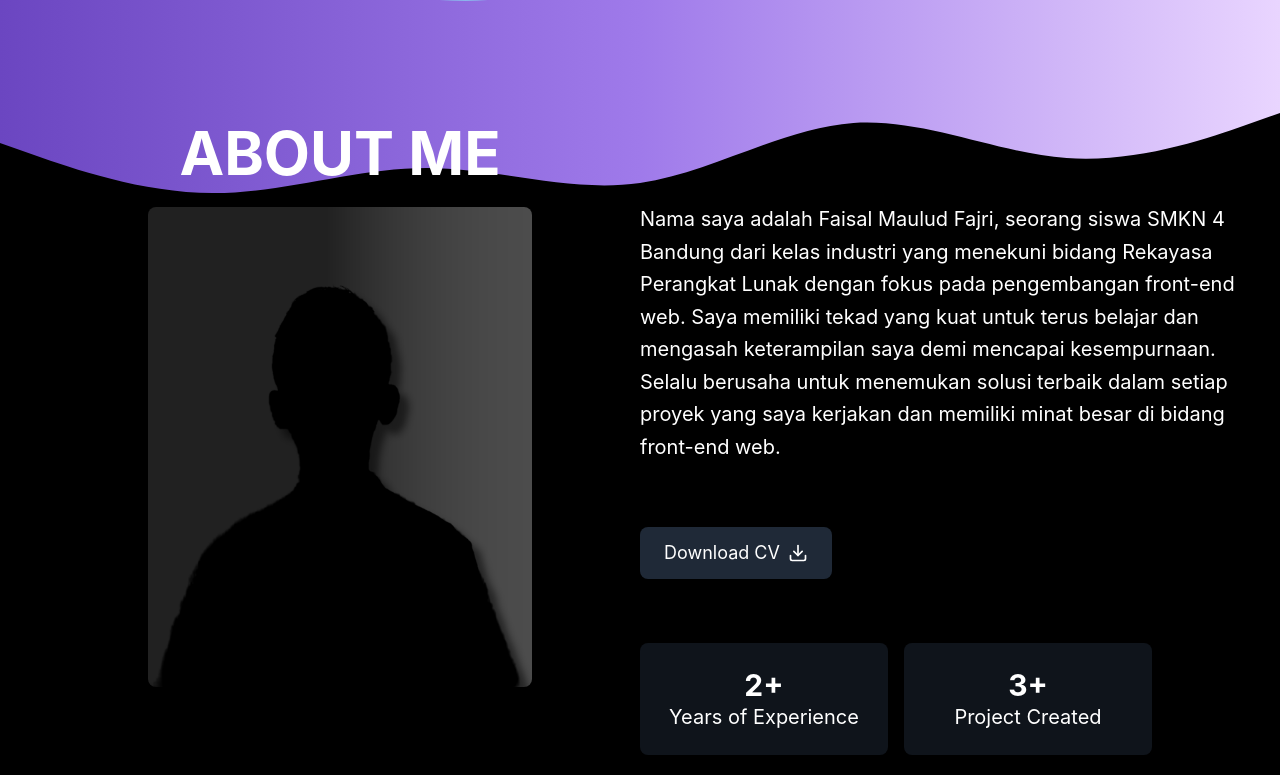
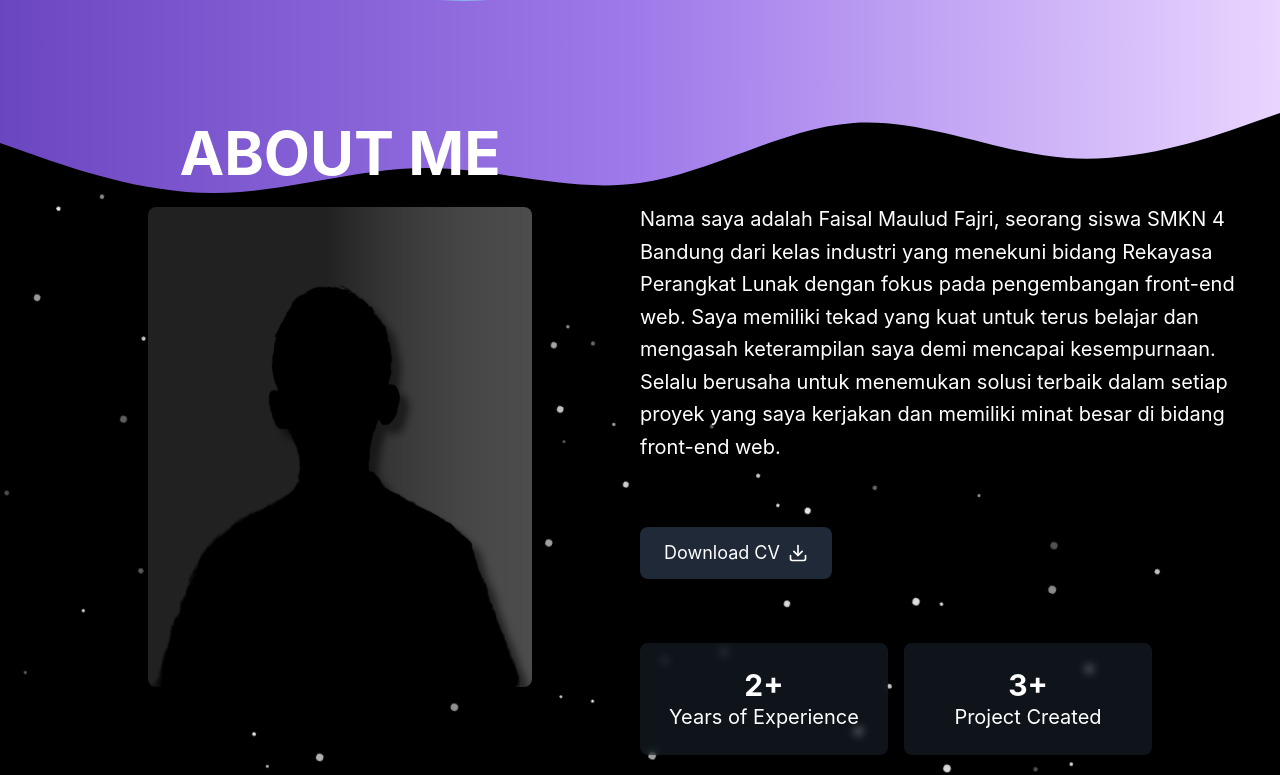
Before and after one commit to saLMF/Portofolio-V1, a React (Vite) app: page / in a window 1280 px wide. Shown: the part 717-1492 px from the top of the page. Built offline with nearby package versions, Linux system fonts and the light colour scheme.

Commit message:
effect bg

```diff
--- a/package.json
+++ b/package.json
@@ -11,12 +11,15 @@
   },
   "dependencies": {
     "@formspree/react": "^2.5.1",
+    "@types/three": "^0.169.0",
     "aos": "^2.3.4",
+    "framer-motion": "^11.11.11",
     "lucide-react": "^0.454.0",
     "react": "^18.3.1",
     "react-dom": "^18.3.1",
     "react-router-dom": "^6.26.1",
-    "react-scroll": "^1.9.0"
+    "react-scroll": "^1.9.0",
+    "three": "^0.170.0"
   },
   "devDependencies": {
     "@eslint/js": "^9.9.0",
--- /dev/null
+++ b/src/components/Background.tsx
@@ -0,0 +1,131 @@
+import React from "react";
+
+interface Star {
+  id: number;
+  cx: number;
+  cy: number;
+  r: number;
+  animationDelay: number;
+}
+
+interface ShootingStar {
+  id: number;
+  startX: number;
+  startY: number;
+  animationDelay: number;
+}
+
+const StarfieldBackground: React.FC = () => {
+  // Generate random stars
+  const generateStars = (count: number): Star[] => {
+    return Array.from({length: count}, (_, i) => ({
+      id: i,
+      cx: Math.random() * 100,
+      cy: Math.random() * 100,
+      r: Math.random() * 0.2 + 0.1,
+      animationDelay: Math.random() * 3,
+    }));
+  };
+
+  // Generate shooting stars
+  const generateShootingStars = (count: number): ShootingStar[] => {
+    return Array.from({length: count}, (_, i) => ({
+      id: i,
+      startX: Math.random() * 100,
+      startY: Math.random() * 100,
+      animationDelay: Math.random() * 10,
+    }));
+  };
+
+  const stars = generateStars(100);
+  const shootingStars = generateShootingStars(5);
+
+  return (
+    <div className="absolute inset-0 overflow-hidden pointer-events-none">
+      {/* Background gradient */}
+      <div className="absolute inset-0 bg-gradient-to-b from-transparent to-black/50" />
+
+      {/* Stars */}
+      <svg
+        className="absolute w-full h-full"
+        viewBox="0 0 100 100"
+        preserveAspectRatio="none"
+      >
+        <defs>
+          <radialGradient
+            id="starGlow"
+            cx="50%"
+            cy="50%"
+            r="50%"
+          >
+            <stop
+              offset="0%"
+              stopColor="white"
+              stopOpacity="1"
+            />
+            <stop
+              offset="100%"
+              stopColor="white"
+              stopOpacity="0"
+            />
+          </radialGradient>
+        </defs>
+
+        {/* Static star layer */}
+        <g>
+          {stars.slice(0, 50).map((star) => (
+            <circle
+              key={`static-${star.id}`}
+              cx={`${star.cx}%`}
+              cy={`${star.cy}%`}
+              r={star.r}
+              fill="white"
+              className="animate-twinkle"
+              style={{
+                animationDelay: `${star.animationDelay}s`,
+                opacity: Math.random() * 0.7 + 0.3,
+              }}
+            />
+          ))}
+        </g>
+
+        {/* Rotating star layer */}
+        <g className="animate-spin-slow origin-center">
+          {stars.slice(50).map((star) => (
+            <circle
+              key={`rotating-${star.id}`}
+              cx={`${star.cx}%`}
+              cy={`${star.cy}%`}
+              r={star.r}
+              fill="white"
+              className="animate-twinkle"
+              style={{
+                animationDelay: `${star.animationDelay}s`,
+                opacity: Math.random() * 0.7 + 0.3,
+              }}
+            />
+          ))}
+        </g>
+
+        {/* Shooting stars */}
+        {shootingStars.map((star) => (
+          <line
+            key={`shooting-${star.id}`}
+            x1={`${star.startX}%`}
+            y1={`${star.startY}%`}
+            x2={`${star.startX + 5}%`}
+            y2={`${star.startY + 5}%`}
+            stroke="white"
+            strokeWidth="0.1"
+            className="animate-shooting-star"
+            style={{
+              animationDelay: `${star.animationDelay}s`,
+            }}
+          />
+        ))}
+      </svg>
+    </div>
+  );
+};
+
+export default StarfieldBackground;
--- a/src/components/Button.tsx
+++ /dev/null
@@ -1,20 +0,0 @@
-import React from "react";
-
-interface ButtonProps {
-  label: string;
-  onClick: () => void;
-  className?: string;
-}
-
-const Button: React.FC<ButtonProps> = ({label, onClick, className}) => {
-  return (
-    <button
-      onClick={onClick}
-      className={`bg-secondary text-white py-2 px-4 rounded hover:bg-blue-700 transition ${className}`}
-    >
-      {label}
-    </button>
-  );
-};
-
-export default Button;
--- a/src/components/RainEffect.tsx
+++ /dev/null
@@ -1,45 +0,0 @@
-import React, {useEffect} from "react";
-
-const RainEffect: React.FC = () => {
-  useEffect(() => {
-    const createRaindrops = () => {
-      const rainContainer = document.querySelector(".rain-container");
-      if (!rainContainer) return;
-
-      // Log untuk memastikan rainContainer ada
-      console.log("rainContainer found:", rainContainer);
-
-      // Hapus elemen hujan lama (jika ada)
-      rainContainer.innerHTML = "";
-
-      for (let i = 0; i < 100; i++) {
-        const raindrop = document.createElement("div");
-        raindrop.classList.add("raindrop");
-        raindrop.style.left = `${Math.random() * 100}vw`; // Posisi acak X
-        raindrop.style.animationDuration = `${Math.random() * 1 + 0.5}s`; // Durasi acak
-        raindrop.style.animationDelay = `${Math.random() * 2}s`; // Delay acak
-        rainContainer.appendChild(raindrop);
-      }
-
-      console.log("Raindrops created!");
-    };
-
-    createRaindrops();
-
-    // Cleanup saat komponen dibersihkan
-    return () => {
-      const rainContainer = document.querySelector(".rain-container");
-      if (rainContainer) {
-        rainContainer.innerHTML = ""; // Menghapus hujan saat komponen dibersihkan
-      }
-    };
-  }, []);
-
-  return (
-    <div className="rain-container absolute top-0 left-0 w-full h-full pointer-events-none z-[-1]">
-      {/* Elemen hujan akan ditambahkan di sini secara dinamis */}
-    </div>
-  );
-};
-
-export default RainEffect;
--- a/src/index.css
+++ b/src/index.css
@@ -69,6 +69,23 @@ body {
   }
 }
 
+.animate-rotate {
+  animation: rotate-star 20s linear infinite;
+}
+
+.animate-spin-fast {
+  animation: spin 5s linear infinite; /* Sesuaikan durasi animasi (5s) sesuai kebutuhan */
+}
+
+@keyframes spin {
+  0% {
+    transform: rotate(0deg);
+  }
+  100% {
+    transform: rotate(360deg);
+  }
+}
+
 /* Enhanced star animations */
 .twinkle-1 {
   animation: twinkle 3.5s ease-in-out infinite; /* Slightly slower, smoother easing */
--- a/src/pages/About.tsx
+++ b/src/pages/About.tsx
@@ -11,6 +11,18 @@ const AboutMe: React.FC = () => {
     });
     AOS.refresh();
   }, []);
+
+  const generateStars = (count: number) => {
+    return Array.from({length: count}, (_, i) => ({
+      id: i,
+      cx: Math.random() * 100,
+      cy: Math.random() * 100,
+      r: Math.random() * 0.2 + 0.1,
+      animationDelay: Math.random() * 3,
+    }));
+  };
+
+  const stars = generateStars(200);
 
   const handleDownload = (): void => {
     const fileUrl =
@@ -34,6 +46,52 @@ const AboutMe: React.FC = () => {
       id="about"
       className="relative px-10 py-10 text-white bg-black"
     >
+      {/* Background Starfield Effect */}
+      <div className="absolute inset-0 overflow-hidden pointer-events-none">
+        <svg
+          className="absolute w-full h-full"
+          viewBox="0 0 100 100"
+          preserveAspectRatio="none"
+        >
+          <defs>
+            <radialGradient
+              id="starGlow"
+              cx="50%"
+              cy="50%"
+              r="50%"
+            >
+              <stop
+                offset="0%"
+                stopColor="white"
+                stopOpacity="1"
+              />
+              <stop
+                offset="100%"
+                stopColor="white"
+                stopOpacity="0"
+              />
+            </radialGradient>
+          </defs>
+
+          <g className="animate-spin-slow">
+            {stars.map((star) => (
+              <circle
+                key={star.id}
+                cx={`${star.cx}%`}
+                cy={`${star.cy}%`}
+                r={star.r}
+                fill="white"
+                className="animate-twinkle"
+                style={{
+                  animationDelay: `${star.animationDelay}s`,
+                  opacity: Math.random() * 0.7 + 0.3,
+                }}
+              />
+            ))}
+          </g>
+        </svg>
+      </div>
+
       {/* Top Wave Connection */}
       <div className="absolute top-0 left-0 right-0 overflow-hidden">
         <svg
@@ -68,18 +126,15 @@ const AboutMe: React.FC = () => {
               <stop
                 offset="0%"
                 stopColor="#6B46C1"
-              />{" "}
-              {/* Grape */}
+              />
               <stop
                 offset="50%"
                 stopColor="#9F7AEA"
-              />{" "}
-              {/* Medium Purple */}
+              />
               <stop
                 offset="100%"
                 stopColor="#E9D5FF"
-              />{" "}
-              {/* Lavender */}
+              />
             </linearGradient>
           </defs>
         </svg>
@@ -139,7 +194,6 @@ const AboutMe: React.FC = () => {
 
       {/* Mobile View */}
       <div className="flex flex-col items-center md:hidden">
-        {/* Mobile content remains the same */}
         <h2
           className="mb-6 text-2xl font-bold text-center"
           data-aos="fade-up"
--- a/tailwind.config.js
+++ b/tailwind.config.js
@@ -2,6 +2,16 @@ module.exports = {
   content: ["./index.html", "./src/**/*.{js,ts,jsx,tsx}"],
   theme: {
     extend: {
+      animation: {
+        "spin-slow": "spin 100s linear infinite",
+        twinkle: "twinkle 4s ease-in-out infinite",
+      },
+      keyframes: {
+        twinkle: {
+          "0%, 100%": {opacity: 0.2},
+          "50%": {opacity: 0.8},
+        },
+      },
       height: {
         100: "100px",
         200: "200px",
```
Also changed, not shown: 1 other file (tests, documents, lock files or other folders).
